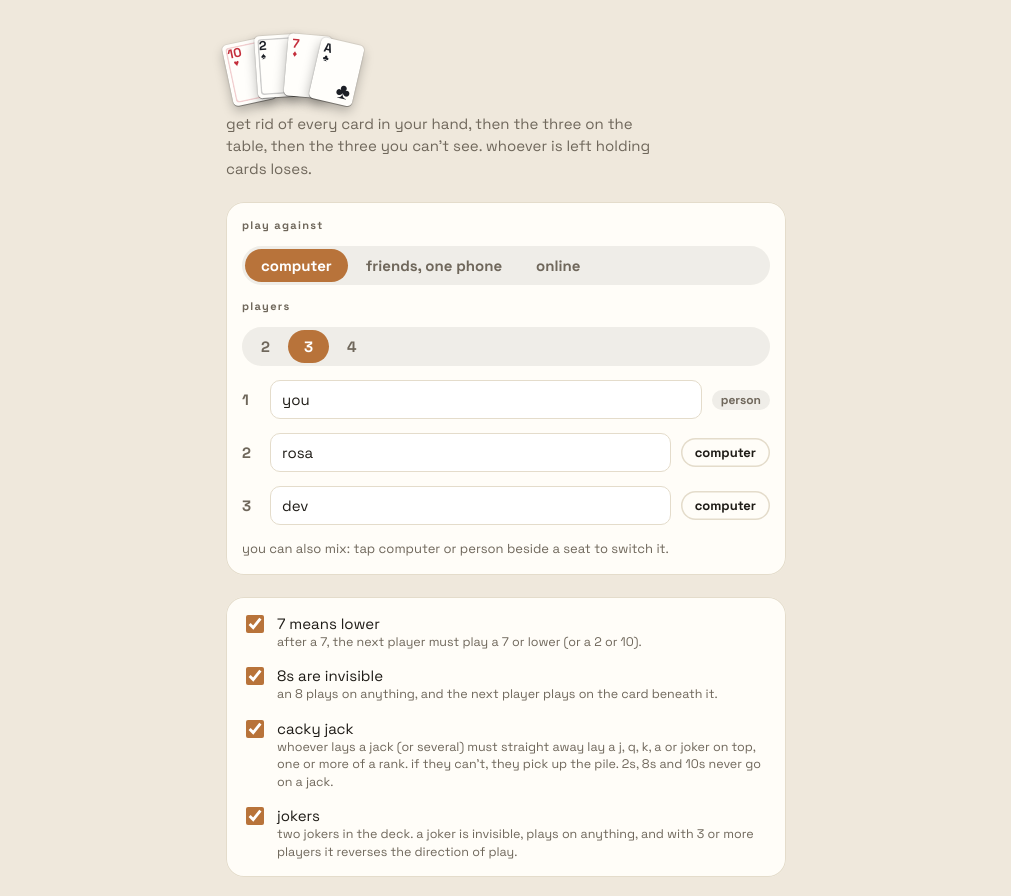
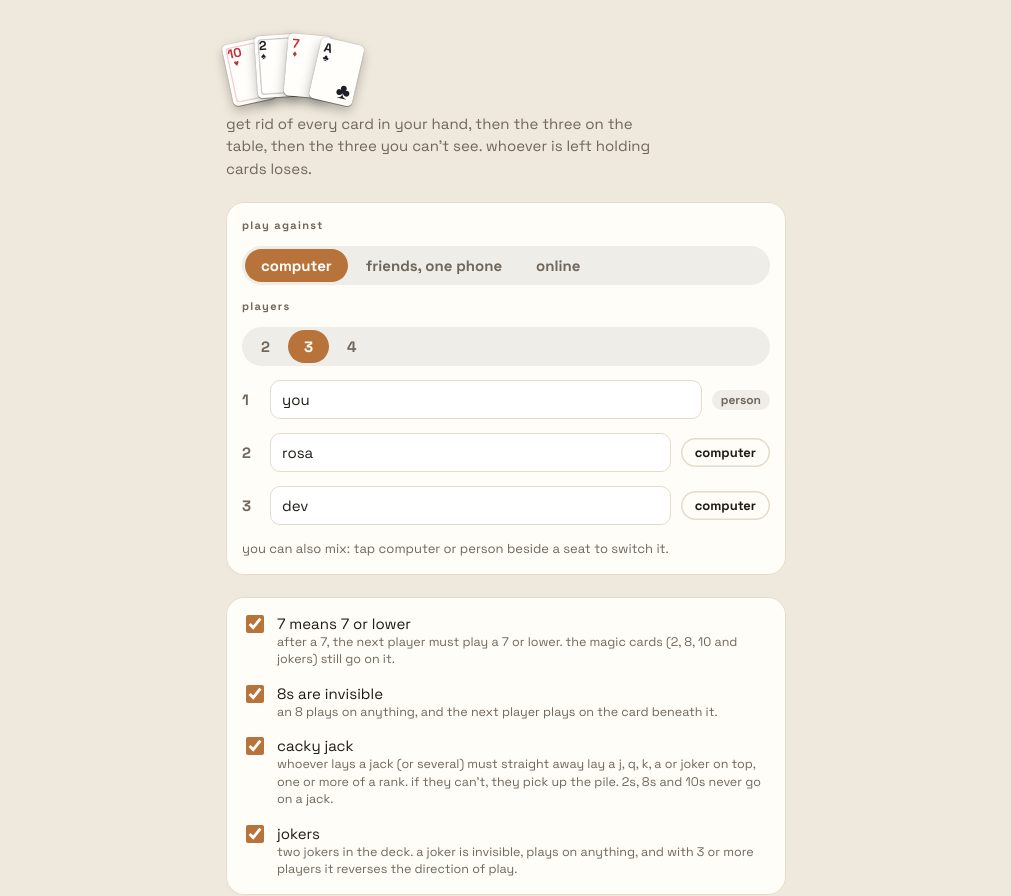
Before and after one commit to smudgy67/shithead, a website: page www/index.html in a window 1280 px wide. Shown: the part 189-1085 px from the top of the page, without its empty margins (134-1145 px from the left). Drawn offline with Linux system fonts and the light colour scheme.

Commit message:
Rename the 7 rule to 7 means 7 or lower
Co-Authored-By: Claude Opus 5.5 <noreply@anthropic.com>
Claude-Session: https://claude.ai/code/session_017ZaB51L8XaxuNciRyVN5wc

```diff
--- a/www/index.html
+++ b/www/index.html
@@ -613,7 +613,7 @@ function renderSetup(){
 }
 
 function togglesHTML(){
-  return `<label class="toggle"><input type="checkbox" id="seven" data-act="seven" ${setup.seven?'checked':''}><span>7 means lower<small>After a 7, the next player must play a 7 or lower (or a 2 or 10).</small></span></label>
+  return `<label class="toggle"><input type="checkbox" id="seven" data-act="seven" ${setup.seven?'checked':''}><span>7 means 7 or lower<small>After a 7, the next player must play a 7 or lower. The magic cards (2, 8, 10 and jokers) still go on it.</small></span></label>
       <label class="toggle"><input type="checkbox" id="eights" data-act="eights" ${setup.eights?'checked':''}><span>8s are invisible<small>An 8 plays on anything, and the next player plays on the card beneath it.</small></span></label>
       <label class="toggle"><input type="checkbox" id="jacks" data-act="jacks" ${setup.jacks?'checked':''}><span>Cacky jack<small>Whoever lays a jack (or several) must straight away lay a J, Q, K, A or joker on top, one or more of a rank. If they can't, they pick up the pile. 2s, 8s and 10s never go on a jack.</small></span></label>
       <label class="toggle"><input type="checkbox" id="jokers" data-act="jokers" ${setup.jokers?'checked':''}><span>Jokers<small>Two jokers in the deck. A joker is invisible, plays on anything, and with 3 or more players it reverses the direction of play.</small></span></label>`;
```
